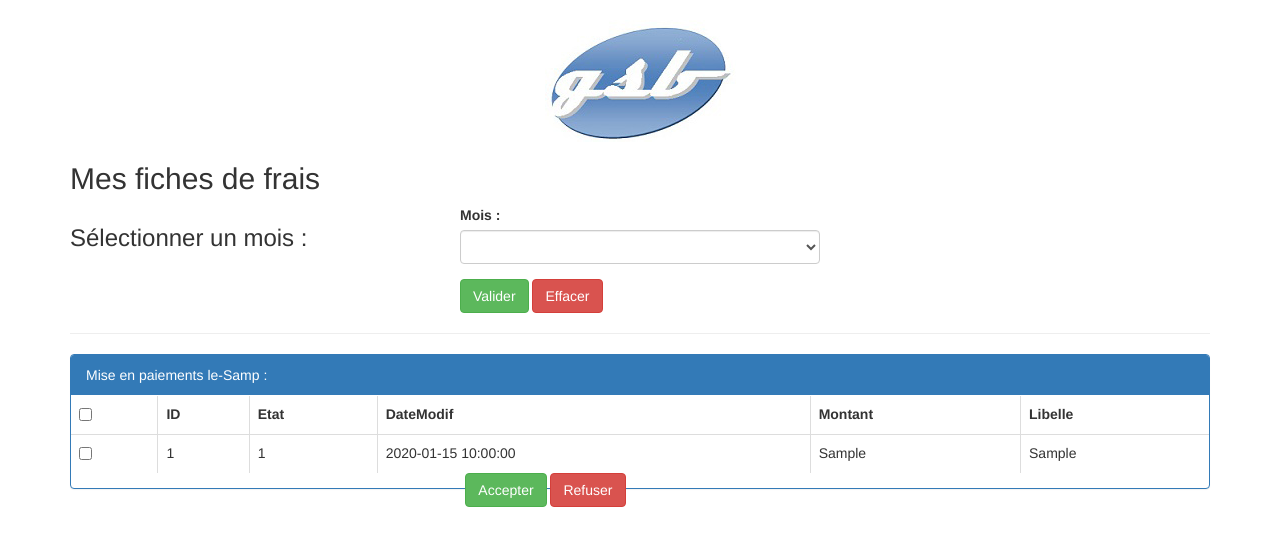
After one commit to JulienRAVIA/GSB, a PHP site: the page made by src/Views/suiviPaiement.twig in a window 1280 px wide. The commit adds this page. Shown: the top 546 px of the page. Run offline with PHP 8.4, Linux system fonts and the light colour scheme; the template is opened without the code that fills it: most values are stand-ins (such as "Sample title", 1, 10 or a date in 2020); lists and menus that the app fills with data are empty; some libraries are stand-ins or nearby versions.

Commit message:
Ajout de la page de suivi des paiements (Guillaume) :sparkles:

```diff
--- /dev/null
+++ b/src/Views/includes/listeMois.twig
@@ -0,0 +1,26 @@
+<h2>Mes fiches de frais</h2>
+<div class="row">
+    <div class="col-md-4">
+        <h3>Sélectionner un mois : </h3>
+    </div>
+    <div class="col-md-4">
+        <form action="{{ redirect }}" method="post" role="form">
+            <div class="form-group">
+                <label for="lstMois" accesskey="n">Mois : </label>
+                <select id="lstMois" name="lstMois" class="form-control">
+                	{% for unMois in lesMois %}
+                	    {% if unMois.mois == moisASelectionner %}
+                                <option selected value="{{ unMois.mois }}">{{ unMois.numMois }} / {{ unMois.numAnnee }}</option>
+                            {% else %}
+                                <option value="{{ unMois.mois }}">{{ unMois.numMois }} / {{ unMois.numAnnee }}</option>
+                            {% endif %}
+                	{% endfor %}
+                </select>
+            </div>
+            <input id="ok" type="submit" value="Valider" class="btn btn-success"
+                   role="button">
+            <input id="annuler" type="reset" value="Effacer" class="btn btn-danger"
+                   role="button">
+        </form>
+    </div>
+</div>
--- /dev/null
+++ b/src/Views/suiviPaiement.twig
@@ -0,0 +1,45 @@
+{% extends 'includes/template.twig' %}
+{% import 'includes/macro.twig' as component %}
+
+{% set uc = 'suiviPaiement' %}
+
+{% block content %}
+
+	{% include 'includes/listeMois.twig' with {'lesMois': lesMois, 'moisASelectionner' : moisASelectionner, 'redirect' : '/frais/suivre'} only %}
+
+	{% if lesFiches is defined %}
+	<hr>
+	<div class="panel panel-primary">
+	    <div class="panel-heading">Mise en paiements
+	        {{ moisASelectionner|slice(4, 2) ~ '-' ~ moisASelectionner|slice(0, 4) }} : </div>
+	    <table class="table table-bordered table-responsive">
+	        <tr>
+	            <th class='chck'><input id="checkAlls" type="checkbox"></th>
+	            <th class="visiteur">ID</th>
+	            <th class="etat">Etat</th>
+	            <th class="datemodif">DateModif</th>
+	            <th class='montant'>Montant</th>
+	            <th class='libelle'>Libelle</th>
+	        </tr>
+	        {% for uneFiche in lesFiches %}
+	            <tr id="{{ uneFiche.idVisiteur }}">
+	                <td><input class="chckbx" name="lesFiches[{{uneFiche.idVisiteur}}]" value="{{ uneFiche.idVisiteur }}" type="checkbox"></td>
+	                <td> {{ uneFiche.idVisiteur }} </td>
+	                <td> {{ uneFiche.idEtat }} </td>
+	                <td> {{ uneFiche.dateModif }} </td>
+	                <td> {{ uneFiche.montantValide }} </td>
+	                <td> {{ uneFiche.libEtat }} </td>
+	            </tr>
+	        {% endfor %}
+	    </table>
+	    <div class="form-group">
+	        <label class="col-md-4 control-label" for="accepter"></label>
+	        <div class="col-md-8">
+	            <button id="accepter" name="accepter" class="btn btn-success">Accepter</button>
+	            <button id="refuser" name="refuser" class="btn btn-danger">Refuser</button>
+	        </div>
+	    </div>
+	</div>
+	{% endif %}
+
+{% endblock %}
```
Also changed, not shown: public/index.php (+8 -0 lines), src/App/Controllers/SuivrePaiementController.php (added, +54 -0 lines), src/App/Database.php (+46 -7 lines).
